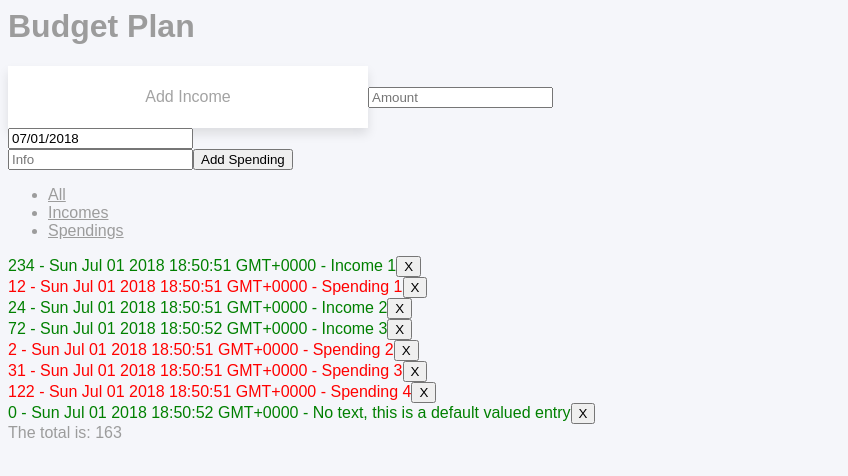
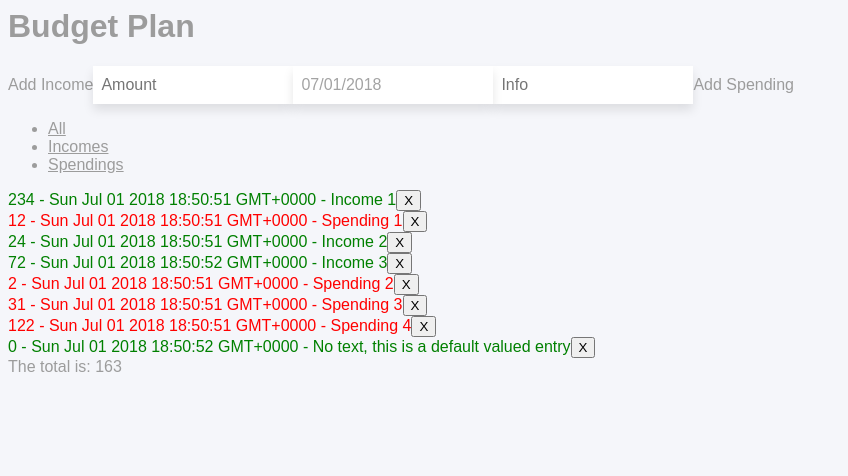
Before and after one commit to mklaudia/budget-plan, a React app: page / in a window 1280 px wide. Shown: the top 476 px of the page, without its empty margins (0-848 px from the left). Built offline with nearby package versions, Linux system fonts and the light colour scheme.

Commit message:
some changes

```diff
--- a/src/component/App.scss
+++ b/src/component/App.scss
@@ -72,16 +72,16 @@ a {
 	}
 }
 
-//** form
-.form {
+ //** form
+ .form {
 	&__field {
-		width: 360px;
+		width: 200px;
 		background: #fff;
 		color: $input-text-color;
 		font: inherit;
 		box-shadow: 0 6px 10px 0 rgba(0, 0, 0 , .1);
 		border: 0;
 		outline: 0;
-		padding: 22px 18px;
+		padding: 10px 8px;
 	}
 }
--- a/src/component/input/Form.js
+++ b/src/component/input/Form.js
@@ -1,6 +1,6 @@
 import React, {Component} from 'react';
 import DatePicker from 'react-datepicker';
-// import styles from './Form.scss';
+import styles from './Form.scss';
 import moment from 'moment';
 
 import {actionToAddEntry, actionToEditEntry} from '../../action/entryActions';
@@ -50,28 +50,28 @@ export class Form extends Component {
     render(){
         return(
             <div>
-                <input className="form__field"
+                <input className="btn"
                     type="submit"
                     value = "Add Income"
                     onClick={() => {this.onClickOnAddIncome()}}
                 />
-                <input
+                <input className="form__field"
                     type="number"
                     placeholder="Amount"
                     value = {this.state.amount}
                     onChange={event => this.setState({amount: event.target.value})}
                 />
-                <DatePicker
+                <DatePicker className="form__field"
                     selected={this.state.date}
                     onChange={this.handleChange}
                 />
-                <input
+                <input className="form__field"
                     type="text"
                     placeholder="Info"
                     value = {this.state.info}
                     onChange={event => this.setState({info: event.target.value})}
                 />
-                <input
+                <input className="btn"
                     type="submit"
                     value = "Add Spending"
                     onClick={() => {this.onClickOnAddSpending()}}
--- a/src/component/input/Form.scss
+++ b/src/component/input/Form.scss
@@ -1,3 +1,8 @@
+
+
+
+ //Datepicker
+
  .react-datepicker-popper[data-placement^="bottom"] .react-datepicker__triangle, .react-datepicker-popper[data-placement^="top"] .react-datepicker__triangle, .react-datepicker__year-read-view--down-arrow,
 .react-datepicker__month-read-view--down-arrow,
 .react-datepicker__month-year-read-view--down-arrow {
```
